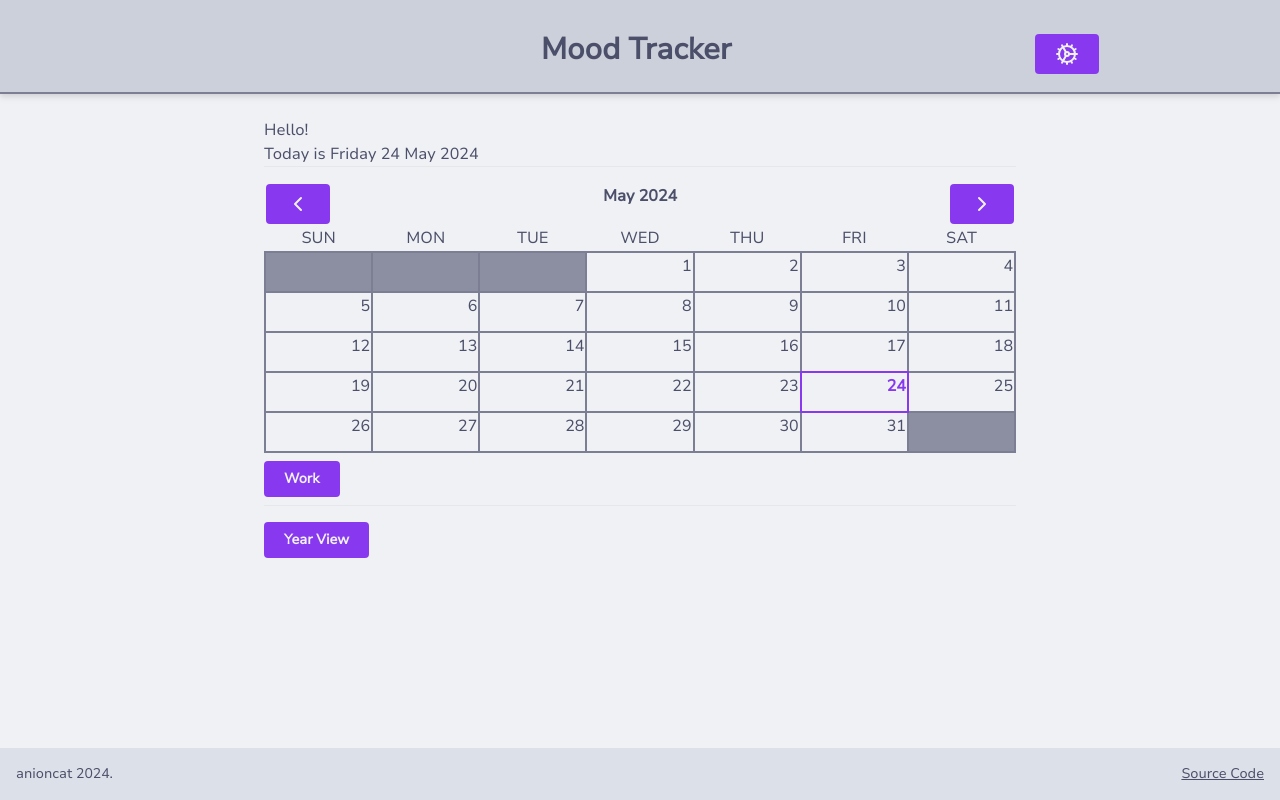
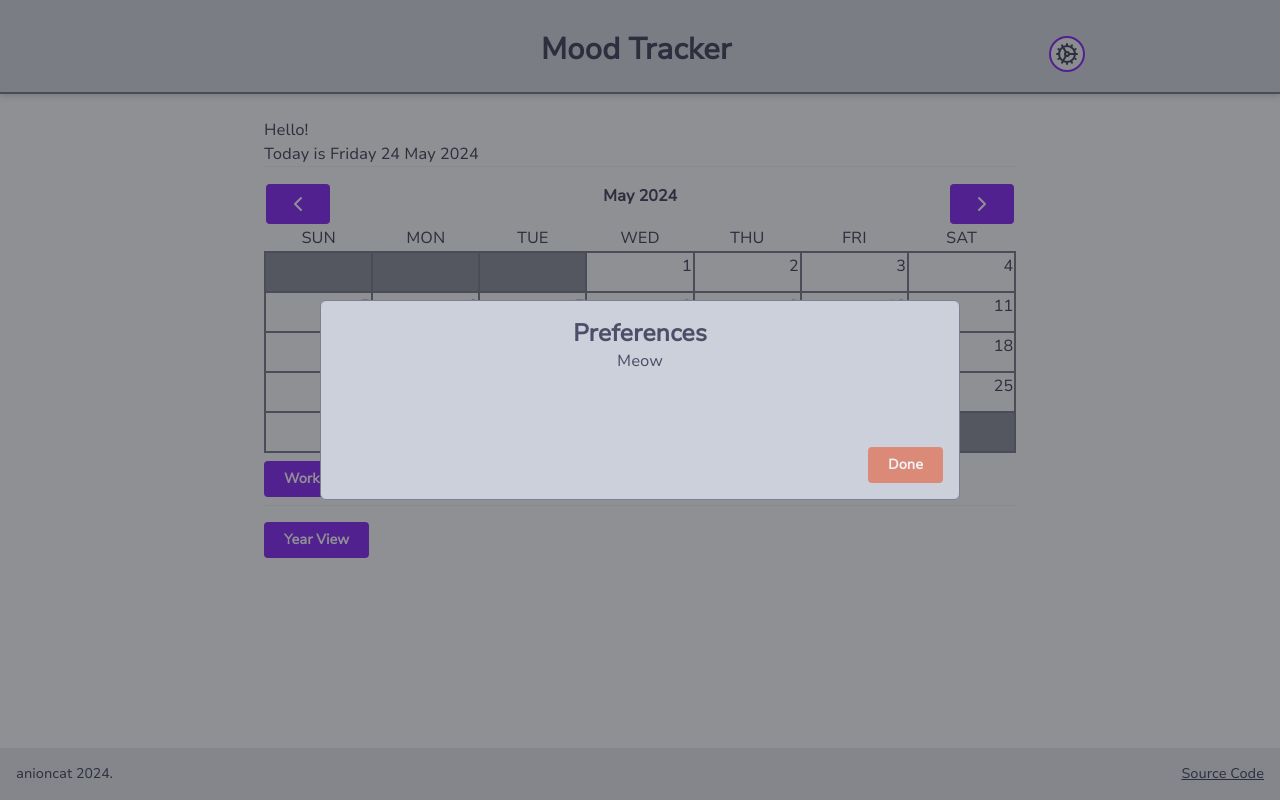
Before and after one commit to anioncat/habit-tracker, a React (Vite) app in the folder frontend/: page / in a window 1280 px wide. Both pictures are taken after a click on the button 1066 px from the left and 54 px from the top of the page. Built offline with nearby package versions, Linux system fonts and the light colour scheme.

Commit message:
Add dialog modal portal

```diff
--- a/frontend/public/appStyle.css
+++ b/frontend/public/appStyle.css
@@ -602,12 +602,46 @@ html {
   }
 }
 
+.fixed {
+  position: fixed;
+}
+
+.absolute {
+  position: absolute;
+}
+
+.sticky {
+  position: sticky;
+}
+
+.inset-0 {
+  inset: 0px;
+}
+
+.inset-x-0 {
+  left: 0px;
+  right: 0px;
+}
+
+.inset-y-0 {
+  top: 0px;
+  bottom: 0px;
+}
+
 .bottom-0 {
   bottom: 0px;
 }
 
 .left-0 {
   left: 0px;
+}
+
+.top-0 {
+  top: 0px;
+}
+
+.left-auto {
+  left: auto;
 }
 
 .m-0 {
@@ -656,6 +690,18 @@ html {
   display: grid;
 }
 
+.\!contents {
+  display: contents !important;
+}
+
+.contents {
+  display: contents;
+}
+
+.hidden {
+  display: none;
+}
+
 .aspect-square {
   aspect-ratio: 1 / 1;
 }
@@ -676,12 +722,53 @@ html {
   height: 100%;
 }
 
+.h-screen {
+  height: 100vh;
+}
+
+.h-fit {
+  height: -moz-fit-content;
+  height: fit-content;
+}
+
+.h-1\/2 {
+  height: 50%;
+}
+
+.max-h-dvh {
+  max-height: 100dvh;
+}
+
+.max-h-\[75vh\] {
+  max-height: 75vh;
+}
+
 .min-h-12 {
   min-height: 3rem;
 }
 
 .min-h-lvh {
   min-height: 100lvh;
+}
+
+.min-h-0 {
+  min-height: 0px;
+}
+
+.min-h-0\.5 {
+  min-height: 0.125rem;
+}
+
+.min-h-\[1\/2\] {
+  min-height: 1/2;
+}
+
+.min-h-\[50vh\] {
+  min-height: 50vh;
+}
+
+.min-h-\[25vh\] {
+  min-height: 25vh;
 }
 
 .w-3 {
@@ -692,8 +779,29 @@ html {
   width: 100%;
 }
 
+.w-screen {
+  width: 100vw;
+}
+
+.w-fit {
+  width: -moz-fit-content;
+  width: fit-content;
+}
+
+.w-10 {
+  width: 2.5rem;
+}
+
 .min-w-\[360px\] {
   min-width: 360px;
+}
+
+.min-w-\[25vw\] {
+  min-width: 25vw;
+}
+
+.min-w-\[50vw\] {
+  min-width: 50vw;
 }
 
 .max-w-screen-md {
@@ -702,6 +810,10 @@ html {
 
 .max-w-screen-xl {
   max-width: 1280px;
+}
+
+.max-w-\[80vw\] {
+  max-width: 80vw;
 }
 
 .flex-1 {
@@ -732,10 +844,6 @@ html {
           appearance: none;
 }
 
-.grid-flow-row {
-  grid-auto-flow: row;
-}
-
 .grid-cols-3 {
   grid-template-columns: repeat(3, minmax(0, 1fr));
 }
@@ -748,8 +856,16 @@ html {
   flex-direction: column;
 }
 
+.content-end {
+  align-content: flex-end;
+}
+
 .items-center {
   align-items: center;
+}
+
+.justify-end {
+  justify-content: flex-end;
 }
 
 .justify-center {
@@ -780,6 +896,14 @@ html {
   gap: 1rem;
 }
 
+.self-end {
+  align-self: flex-end;
+}
+
+.justify-self-end {
+  justify-self: end;
+}
+
 .overflow-scroll {
   overflow: scroll;
 }
@@ -792,8 +916,16 @@ html {
   border-radius: 1rem;
 }
 
+.rounded-full {
+  border-radius: 9999px;
+}
+
 .rounded-sm {
   border-radius: 0.125rem;
+}
+
+.rounded-md {
+  border-radius: 0.375rem;
 }
 
 .border {
@@ -840,6 +972,10 @@ html {
   background-color: var(--crust);
 }
 
+.bg-mantle {
+  background-color: var(--mantle);
+}
+
 .bg-overlay-1 {
   background-color: var(--overlay-1);
 }
@@ -878,6 +1014,32 @@ html {
 
 .bg-text {
   background-color: var(--text);
+}
+
+.bg-red-700 {
+  --tw-bg-opacity: 1;
+  background-color: rgb(185 28 28 / var(--tw-bg-opacity));
+}
+
+.bg-overlay-0 {
+  background-color: var(--overlay-0);
+}
+
+.bg-overlay-2 {
+  background-color: var(--overlay-2);
+}
+
+.bg-surface-1 {
+  background-color: var(--surface-1);
+}
+
+.bg-surface-2 {
+  background-color: var(--surface-2);
+}
+
+.bg-black {
+  --tw-bg-opacity: 1;
+  background-color: rgb(0 0 0 / var(--tw-bg-opacity));
 }
 
 .p-1 {
@@ -924,6 +1086,11 @@ html {
   text-align: center;
 }
 
+.text-2xl {
+  font-size: 1.5rem;
+  line-height: 2rem;
+}
+
 .text-base {
   font-size: 1rem;
   line-height: 1.5rem;
@@ -937,16 +1104,6 @@ html {
 .text-xl {
   font-size: 1.25rem;
   line-height: 1.75rem;
-}
-
-.text-2xl {
-  font-size: 1.5rem;
-  line-height: 2rem;
-}
-
-.text-3xl {
-  font-size: 1.875rem;
-  line-height: 2.25rem;
 }
 
 .font-bold {
@@ -977,6 +1134,22 @@ html {
   color: var(--text);
 }
 
+.opacity-30 {
+  opacity: 0.3;
+}
+
+.opacity-50 {
+  opacity: 0.5;
+}
+
+.opacity-60 {
+  opacity: 0.6;
+}
+
+.opacity-40 {
+  opacity: 0.4;
+}
+
 .drop-shadow-md {
   --tw-drop-shadow: drop-shadow(0 4px 3px rgb(0 0 0 / 0.07)) drop-shadow(0 2px 2px rgb(0 0 0 / 0.06));
   filter: var(--tw-blur) var(--tw-brightness) var(--tw-contrast) var(--tw-grayscale) var(--tw-hue-rotate) var(--tw-invert) var(--tw-saturate) var(--tw-sepia) var(--tw-drop-shadow);
@@ -984,6 +1157,12 @@ html {
 
 .filter {
   filter: var(--tw-blur) var(--tw-brightness) var(--tw-contrast) var(--tw-grayscale) var(--tw-hue-rotate) var(--tw-invert) var(--tw-saturate) var(--tw-sepia) var(--tw-drop-shadow);
+}
+
+.transition-opacity {
+  transition-property: opacity;
+  transition-timing-function: cubic-bezier(0.4, 0, 0.2, 1);
+  transition-duration: 150ms;
 }
 
 .hover\:border-2:hover {
@@ -1043,6 +1222,10 @@ html {
   filter: none;
 }
 
+.\[\&_\*\]\:text-text * {
+  color: var(--text);
+}
+
 .\[\&_a\]\:flex a {
   display: flex;
 }
@@ -1095,3 +1278,7 @@ html {
 .\[\&_svg\]\:stroke-base svg {
   stroke: var(--base);
 }
+
+.\[\&_svg\]\:stroke-text svg {
+  stroke: var(--text);
+}
--- a/frontend/src/components/Button.tsx
+++ b/frontend/src/components/Button.tsx
@@ -36,7 +36,7 @@ const Button = ({
     ' [&_svg]:stroke-base ' +
     AppStyle.whiteText
   const spacing = `m-0 border-0 rounded inline-flex gap-2 ${
-    icon ? 'p-1' : 'py-2 px-5'
+    icon ? 'p-1 aspect-square' : 'py-2 px-5'
   }`
   const text = 'font-semibold text-sm'
   const alignment = 'justify-center items-center'
--- /dev/null
+++ b/frontend/src/components/Dialog.tsx
@@ -0,0 +1,63 @@
+import { ReactNode } from 'react'
+import { createPortal } from 'react-dom'
+import Button from './Button'
+import { AppStyle } from '../config/style'
+
+const Dialog = ({
+  title,
+  children,
+  actions,
+  isOpen = false,
+  onClose,
+  closeLabel = 'Close',
+}: {
+  title: string
+  children?: ReactNode
+  actions?: [[label: string, action: () => void]]
+  isOpen: boolean
+  onClose: () => void
+  closeLabel?: string
+}) => {
+  const ScreenContainer = ({ children }: { children?: ReactNode }) => (
+    <div
+      className={`${
+        isOpen ? '' : 'hidden '
+      }w-full h-full fixed top-0 transition-opacity`}>
+      {children}
+    </div>
+  )
+
+  const Overlay = () => (
+    <div
+      onClick={onClose}
+      className="bg-black opacity-40 absolute w-full h-full top-0"></div>
+  )
+
+  const ContentContainer = ({ children }: { children?: ReactNode }) => (
+    <div
+      className={`rounded-md flex flex-col items-center p-4 bg-surface-0 w-fit h-fit min-w-[50vw] max-w-[80vw] min-h-[25vh] max-h-[75vh] absolute inset-0 m-auto border ${AppStyle.borderColor} overflow-scroll`}>
+      {children}
+    </div>
+  )
+
+  return createPortal(
+    <ScreenContainer>
+      <Overlay></Overlay>
+      <ContentContainer>
+        <h2 className="font-bold text-2xl text-text">{title}</h2>
+        <div className="[&_*]:text-text">{children}</div>
+        <div className="self-end mt-auto">
+          {actions?.map((a) => (
+            <Button onClick={a[1]}>a[0]</Button>
+          ))}
+          <Button onClick={onClose} secondary>
+            {closeLabel}
+          </Button>
+        </div>
+      </ContentContainer>
+    </ScreenContainer>,
+    document.body
+  )
+}
+
+export default Dialog
--- a/frontend/src/components/Header.tsx
+++ b/frontend/src/components/Header.tsx
@@ -2,8 +2,12 @@ import { Link, To } from 'react-router-dom'
 import { AppStyle } from '../config/style'
 import { ChevronLeft, Cog } from 'lucide-react'
 import Button from './Button'
+import Dialog from './Dialog'
+import { useState } from 'react'
 
 const Header = ({ center, linkTo }: { center?: boolean; linkTo?: To }) => {
+  const [prefOpen, setPrefOpen] = useState(false)
+
   const content = (
     <>
       {/* <Logo /> */}
@@ -21,6 +25,15 @@ const Header = ({ center, linkTo }: { center?: boolean; linkTo?: To }) => {
     )
 
   const justify = center ? 'justify-center' : ''
+
+  const PreferenceButton = (
+    <Button
+      className="bg-mantle [&_svg]:stroke-text border-2 rounded-full border-primary p-1 m-0 active:brightness-90 hover:brightness-110"
+      onClick={() => {
+        setPrefOpen(true)
+      }}
+      icon={<Cog></Cog>}></Button>
+  )
 
   return (
     <>
@@ -45,11 +58,16 @@ const Header = ({ center, linkTo }: { center?: boolean; linkTo?: To }) => {
             <div></div>
           )}
           <HeaderContent></HeaderContent>
-          <Button onClick={() => {}} clear>
-            <Cog></Cog>
-          </Button>
+          {PreferenceButton}
         </div>
       </header>
+      <Dialog
+        title="Preferences"
+        isOpen={prefOpen}
+        onClose={() => setPrefOpen(false)}
+        closeLabel="Done">
+        <div>Meow</div>
+      </Dialog>
     </>
   )
 }
```
